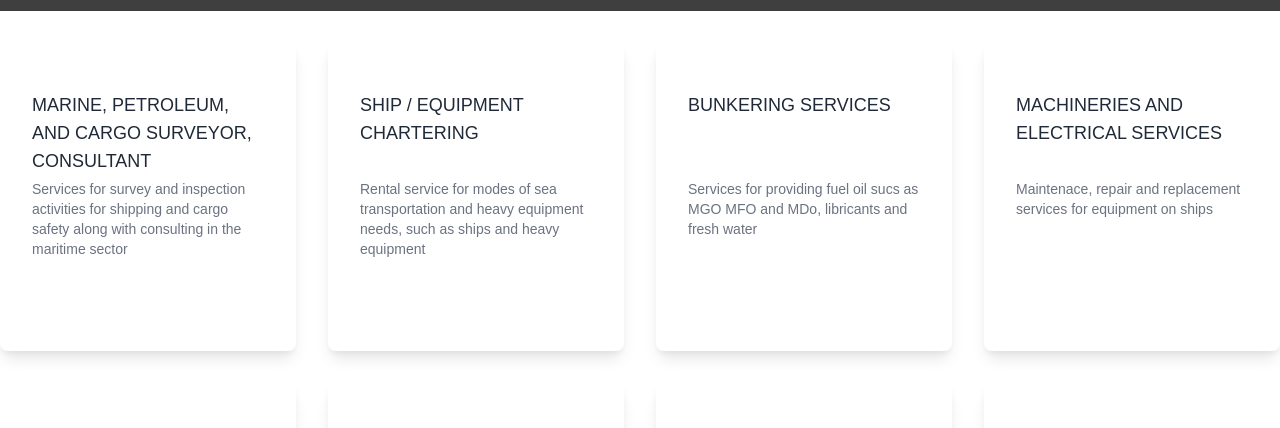
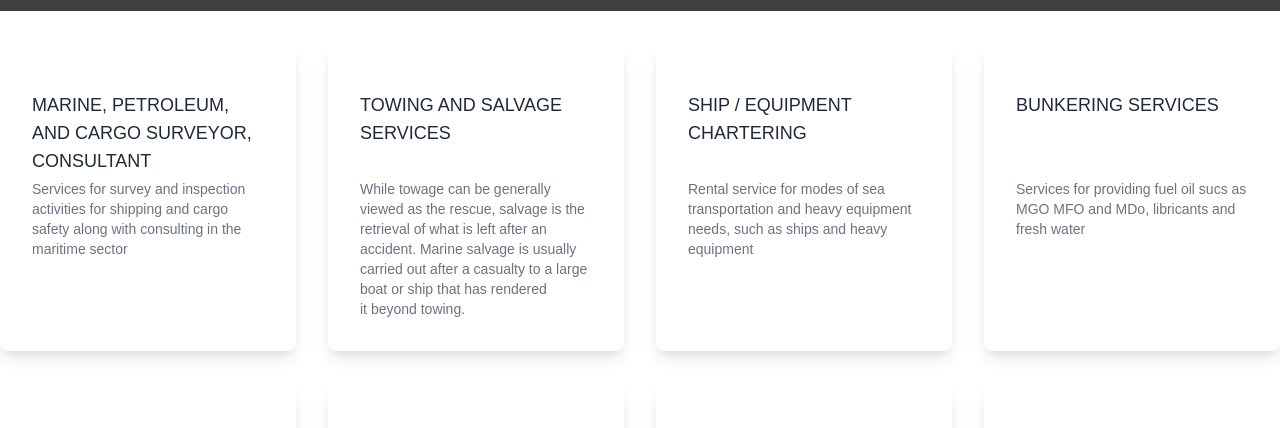
Before and after one commit to xxidbr9/javatirtamaritim, a Gatsby site: page /service in a window 1280 px wide. Shown: the part 309-737 px from the top of the page. Built offline with nearby package versions, Linux system fonts and the light colour scheme; Gatsby itself is replaced by a stand-in of ours; grey boxes are pictures that could not be loaded; a web font is replaced by a local one.

Commit message:
feat: add new service

```diff
--- a/src/Layout/Service/index.jsx
+++ b/src/Layout/Service/index.jsx
@@ -29,6 +29,10 @@ const dataService = [
   {
     header: "MARINE, PETROLEUM, AND CARGO SURVEYOR, CONSULTANT",
     text: "Services for survey and inspection activities for shipping and cargo safety along with consulting in the maritime sector"
+  },
+  {
+    header: "TOWING AND SALVAGE SERVICES",
+    text: "While towage can be generally viewed as the rescue, salvage is the retrieval of what is left after an accident. Marine salvage is usually carried out after a casualty to a large boat or ship that has rendered it beyond towing."
   },
   {
     header: "SHIP / EQUIPMENT CHARTERING",
```
